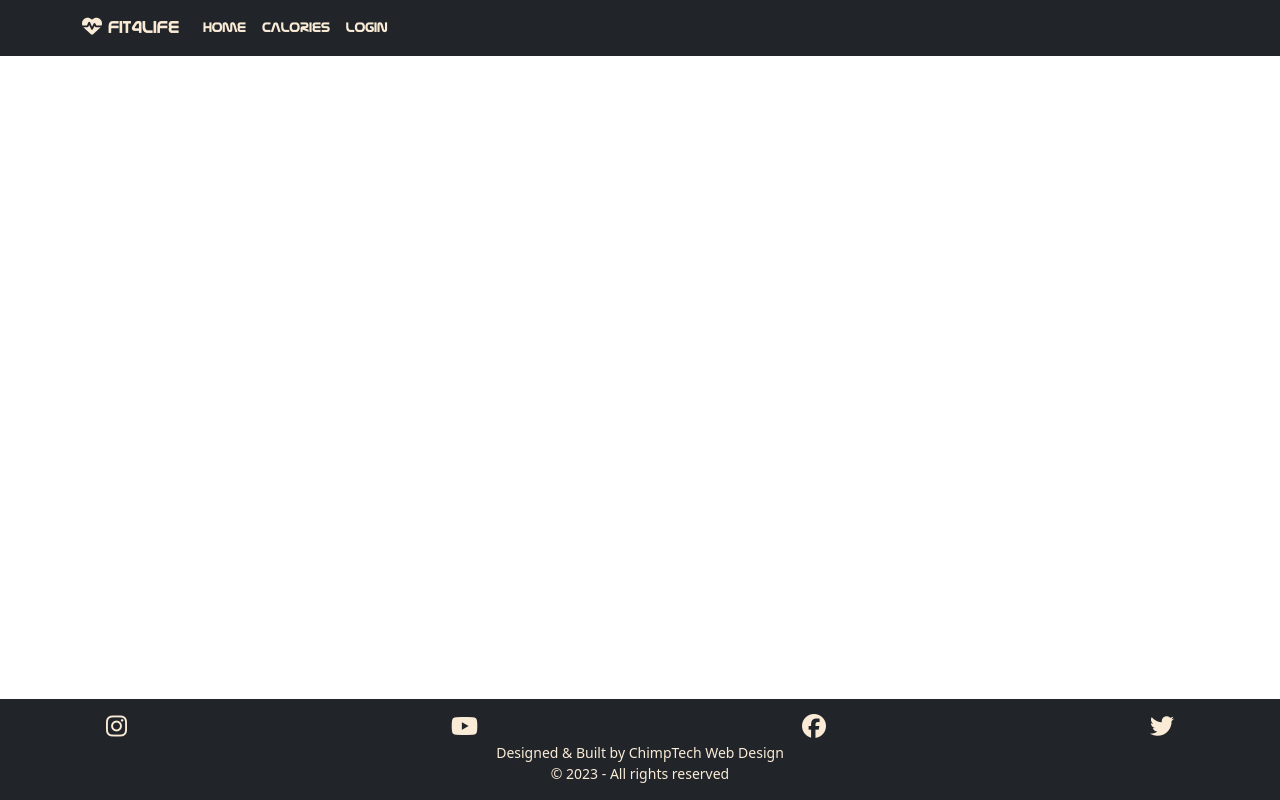
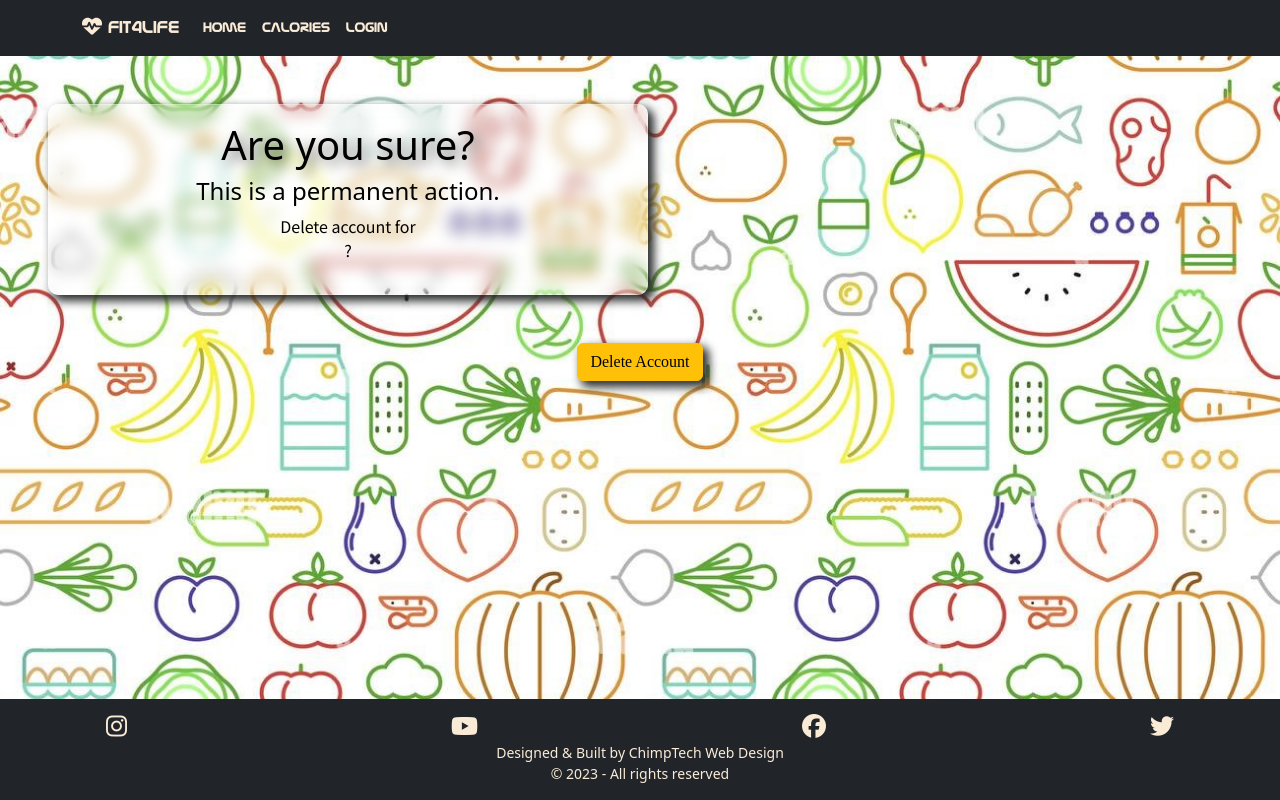
Before and after one commit to KSheridan86/Fit4Life, a React (Create React App) app in the folder fitness-frontend/: page /delete-user in a window 1280 px wide. Built offline with nearby package versions, Linux system fonts and the light colour scheme; a web font is replaced by a local one.

Commit message:
Full crud implemented, user account creation/deletion, profile full CRUD no errors

```diff
--- a/fitness-frontend/src/components/Navbar.js
+++ b/fitness-frontend/src/components/Navbar.js
@@ -5,6 +5,7 @@ import Home from '../views/Home';
 import Calories from '../views/Calories';
 import Nutrition from '../views/Nutrition';
 import SignUp from '../views/SignUp';
+import DeleteUser from '../views/DeleteUser';
 import Login from '../views/Login';
 import Logout from '../views/Logout';
 import ConfirmDelete from '../views/ConfirmDelete';
@@ -84,8 +85,9 @@ const Navbar = ({ isLoggedIn, onLogin, onLogout }) => {
         <Route path="/calories" element={<Calories />} />
         <Route path="/nutrition" element={<Nutrition />} />
         <Route path="/signup" element={<SignUp onLogin={onLogin} />} />
-        <Route path="/login" element={<Login onLogin={onLogin} onLogout={onLogout} />} />
-        <Route path="/logout" element={<Logout onLogin={onLogin} onLogout={onLogout} />} />
+        <Route path="/delete-user" element={<DeleteUser onLogout={onLogout} />} />
+        <Route path="/login" element={<Login onLogin={onLogin} />} />
+        <Route path="/logout" element={<Logout onLogout={onLogout} />} />
         <Route path="/confirm-delete/:id" element={<ConfirmDelete />} />
         <Route path="/edit-profile" element={<EditProfile />} />
         <Route path="/create-profile" element={<CreateProfile />} />
--- a/fitness-frontend/src/views/ConfirmDelete.js
+++ b/fitness-frontend/src/views/ConfirmDelete.js
@@ -15,7 +15,7 @@ const ConfirmDelete = () => {
     const navigate = useNavigate();
 
     useEffect(() => {
-      // Check if profileData exists in local storage
+      // Check if UserData exists in local storage
       const storedUserData = JSON.parse(localStorage.getItem('UserData'));
       if (storedUserData) {
           setUserData(storedUserData);
--- /dev/null
+++ b/fitness-frontend/src/views/DeleteUser.js
@@ -0,0 +1,64 @@
+import React, { useState, useEffect } from 'react';
+import axios from 'axios';
+import { useNavigate } from 'react-router-dom';
+
+const api = axios.create({
+    baseURL: 'http://localhost:4000/api',
+    withCredentials: true,
+});
+
+const DeleteUser = ({onLogout}) => {
+    const [UserData, setUserData] = useState(null);
+    const navigate = useNavigate();
+    const [isDeleting, setIsDeleting] = useState(false);
+
+    useEffect(() => {
+        // Check if UserData exists in local storage
+        const storedUserData = JSON.parse(localStorage.getItem('UserData'));
+        if (storedUserData) {
+            setUserData(storedUserData);
+        }
+
+    }, []);
+
+    const handleDelete = async () => {
+        try {
+        setIsDeleting(true);
+
+        const response = await api.delete('/users');
+        console.log('User data:', response.data);
+            await onLogout();
+            await navigate('/');
+        } catch (error) {
+        console.error('Failed to delete account:', error);
+        } finally {
+        setIsDeleting(false);
+        }
+    };
+
+    return (
+        <div className="login">
+            <div className="glass-box m-5 p-3 text-center">
+                <h1>Are you sure?</h1>
+                <h4>This is a permanent action.</h4>
+                <p>Delete account for <p className="text-capitalize">{UserData ? UserData.username : null} ?</p></p>
+            </div>
+
+            <div className="col-12 text-center hand-writing">
+                <button
+                    className="btn btn-warning"
+                    onClick={handleDelete}
+                    disabled={isDeleting}>
+                    {isDeleting ? 'Deleting...' : 'Delete Account'}
+                </button>
+                {isDeleting ?
+                    <p className="glass-box m-5 p-3 text-center">
+                        This may take a few seconds.....
+                    </p> :
+                null}
+            </div>
+        </div>
+    );
+};
+
+export default DeleteUser;
--- a/fitness-frontend/src/views/Home.js
+++ b/fitness-frontend/src/views/Home.js
@@ -57,20 +57,26 @@ const Home = ({loggedIn}) => {
     const handleSignUp = () => {
         navigate("/signup");
     }
-
+    // This function can be slimmed down to just use userdata.id
     const handleDeleteProfile = () => {
         if (dataFromLogin !== undefined) {
         navigate(`/confirm-delete/${dataFromLogin}`, { state: { data: dataFromLogin } });
     } else if (location.state?.userId) {
         navigate(`/confirm-delete/${location.state?.userId}`, { state: { data: location.state?.userId } });
+    } else {
+        navigate(`/confirm-delete/${UserData.id}`, { state: { data: UserData.id } });
     }};
 
     const handleEditProfile = () => {
-        navigate("/edit-profile", { state: {profileData, UserData}});
+        navigate("/edit-profile", { state: { profileData, UserData }});
     };
 
     const handleCreateProfile = () => {
-        navigate("/create-profile", { state: {profileData, UserData}});
+        navigate("/create-profile", { state: { profileData, UserData }});
+    };
+
+    const handleDeleteUser = () => {
+        navigate("/delete-user", { state: { UserData }});
     };
 
     return (
@@ -122,7 +128,7 @@ const Home = ({loggedIn}) => {
             </div>
             {loggedIn ? (
             <div className="glass-box m-3 mb-5 border-dark text-center">
-                <h1 className="hand-writing text-center mt-3 mb-3">
+                <h1 className="hand-writing text-center mt-3 mb-3 text-capitalize">
                     Welcome {UserData ? UserData.username : 'Friend!'}!
                 </h1>
                 {profileData ? (
@@ -139,6 +145,13 @@ const Home = ({loggedIn}) => {
                     <div className="col-12 text-center hand-writing mb-3">
                         <button onClick={handleDeleteProfile} className="btn btn-warning border-dark">Delete Profile</button>
                     </div>
+                    <div className="col-12 text-center hand-writing mb-3">
+                    <button
+                            onClick={handleDeleteUser}
+                            className="btn btn-danger border-dark">
+                                Delete Account
+                        </button>
+                        </div>
                 </div>
                 ) : (
                 <div className="text-center">
@@ -149,8 +162,14 @@ const Home = ({loggedIn}) => {
                     <div className="col-12 text-center hand-writing">
                         <button
                             onClick={handleCreateProfile}
-                            className="btn btn-warning border-dark border-2 mt-3 col-6 mb-5">
+                            className="btn btn-warning border-dark border-2 mt-3 col-6 mb-3">
                                 Create Profile
+                        </button>
+                        <br></br>
+                        <button
+                            onClick={handleDeleteUser}
+                            className="btn btn-warning border-dark border-2 col-6 mb-5">
+                                Delete Account
                         </button>
                     </div>
                 </div>)}
```
Also changed, not shown: 2 other files (tests, documents, lock files or other folders).
